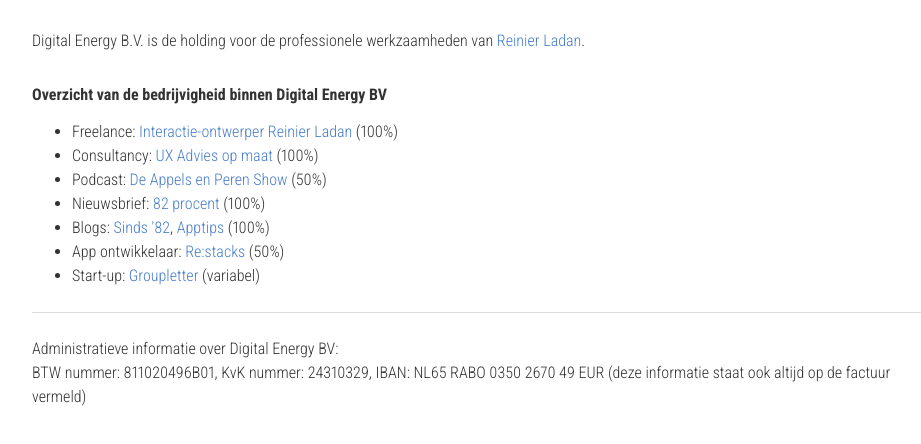
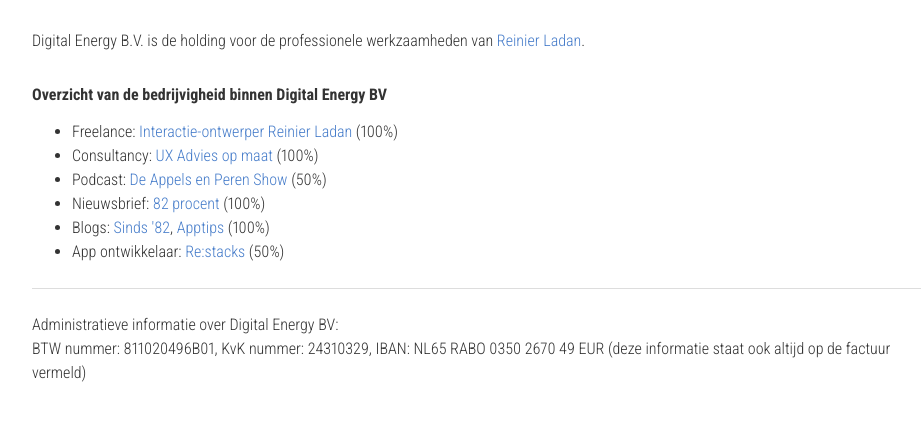
Before and after one commit to reinier/digitalenergy-nl, a plain HTML site: page index.html in a window 1280 px wide. Shown: the part 290-734 px from the top of the page, without its empty margins (158-1079 px from the left). Drawn offline with Linux system fonts and the light colour scheme.

Commit message:
Groupletter no more

```diff
--- a/index.html
+++ b/index.html
@@ -25,7 +25,6 @@
     <li>Nieuwsbrief: <a href="http://82procent.nl">82 procent</a> (100%)</li>
     <li>Blogs: <a href="http://sinds82.nl">Sinds '82</a>, <a href="http://apptips.nl">Apptips</a> (100%)</li>
     <li>App ontwikkelaar: <a href="http://restacks.com">Re:stacks</a> (50%)</li>
-    <li>Start-up: <a href="http://assembly.com/groupletter">Groupletter</a> (variabel)</li>
   </ul>
   <hr>
   <p>Administratieve informatie over Digital Energy BV:<br>BTW nummer: 811020496B01, KvK nummer: 24310329, IBAN: NL65 RABO 0350 2670 49 EUR (deze informatie staat ook altijd op de factuur vermeld)</p>
```
